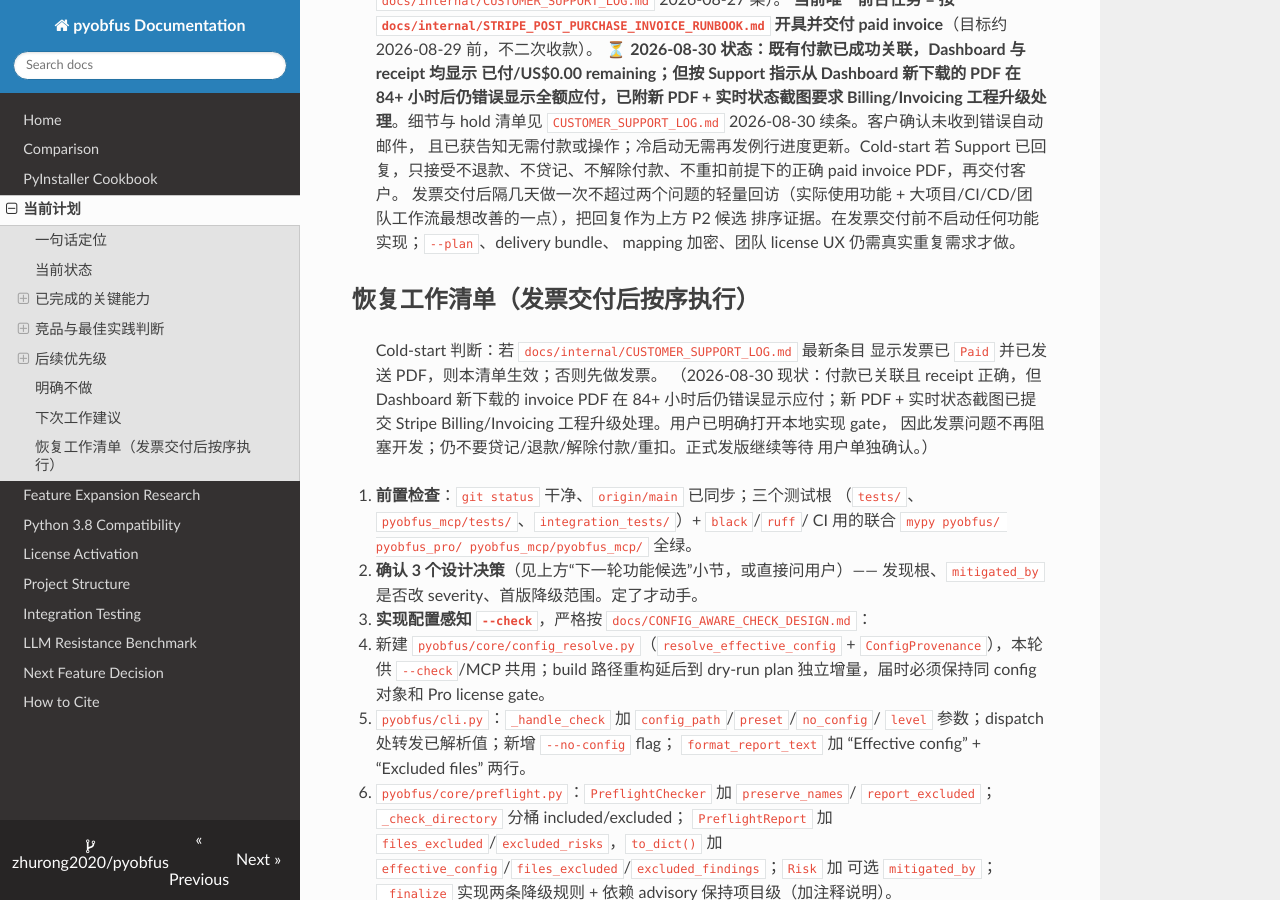
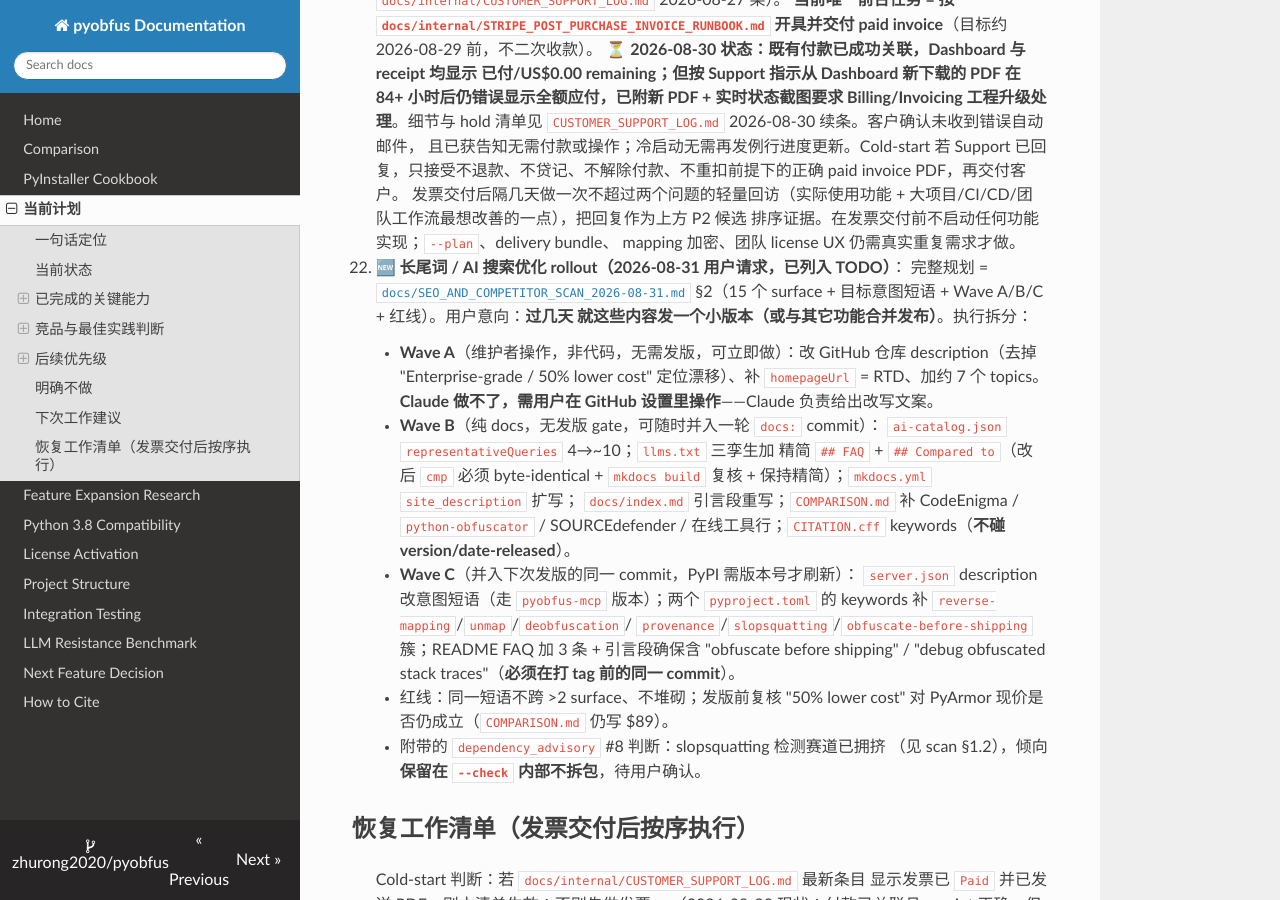
Before and after one commit to zhurong2020/pyobfus, an MkDocs documentation site: the page built from docs/CURRENT_PLAN_ZH.md, in a window 1280 px wide and 900 px high, scrolled down 16231 px. Built offline with MkDocs 1.6.1, drawn with Linux system fonts in a browser that asks for light colours; nearby versions of some CDN libraries; some of the changed text lies outside the part shown.

Commit message:
docs: queue the SEO/keyword rollout as a TODO for a near-term small release
Per the user: add the 2026-08-31 competitor-scan / keyword plan to the
work queue with the intent of releasing a small version in a few days
(possibly bundled with other features). Recorded as:
- CURRENT_PLAN_ZH.md "下次工作建议" #11 — full Wave A/B/C breakdown, gates,
  and guardrails, pointing at docs/SEO_AND_COMPETITOR_SCAN_2026-08-31.md.
- CURRENT_PLAN_ZH.md "恢复工作清单" #7 — execution order at release time.
- CLAUDE.md cold-start — a bullet so the queued batch is visible on
  restart; Wave A stays a maintainer GitHub-settings action (Claude only
  drafts the copy).

Co-Authored-By: Claude Sonnet 5 <noreply@anthropic.com>

```diff
--- a/docs/CURRENT_PLAN_ZH.md
+++ b/docs/CURRENT_PLAN_ZH.md
@@ -769,6 +769,31 @@ provenance endpoint、两个 GitHub Release、MCP Registry `active` / `isLatest`
     大项目/CI/CD/团队工作流最想改善的一点），把回复作为上方 P2 候选
     排序证据。在发票交付前不启动任何功能实现；`--plan`、delivery bundle、
     mapping 加密、团队 license UX 仍需真实重复需求才做。
+11. **🆕 长尾词 / AI 搜索优化 rollout（2026-08-31 用户请求，已列入 TODO）**：
+    完整规划 = [`docs/SEO_AND_COMPETITOR_SCAN_2026-08-31.md`](SEO_AND_COMPETITOR_SCAN_2026-08-31.md)
+    §2（15 个 surface + 目标意图短语 + Wave A/B/C + 红线）。用户意向：**过几天
+    就这些内容发一个小版本（或与其它功能合并发布）**。执行拆分：
+    - **Wave A**（维护者操作，非代码，无需发版，可立即做）：改 GitHub 仓库
+      description（去掉 "Enterprise-grade / 50% lower cost" 定位漂移）、补
+      `homepageUrl` = RTD、加约 7 个 topics。**Claude 做不了，需用户在
+      GitHub 设置里操作**——Claude 负责给出改写文案。
+    - **Wave B**（纯 docs，无发版 gate，可随时并入一轮 `docs:` commit）：
+      `ai-catalog.json` `representativeQueries` 4→~10；`llms.txt` 三孪生加
+      精简 `## FAQ` + `## Compared to`（改后 `cmp` 必须 byte-identical +
+      `mkdocs build` 复核 + 保持精简）；`mkdocs.yml` `site_description` 扩写；
+      `docs/index.md` 引言段重写；`COMPARISON.md` 补 CodeEnigma /
+      `python-obfuscator` / SOURCEdefender / 在线工具行；`CITATION.cff`
+      keywords（**不碰 version/date-released**）。
+    - **Wave C**（并入下次发版的同一 commit，PyPI 需版本号才刷新）：
+      `server.json` description 改意图短语（走 `pyobfus-mcp` 版本）；两个
+      `pyproject.toml` 的 keywords 补 `reverse-mapping`/`unmap`/`deobfuscation`/
+      `provenance`/`slopsquatting`/`obfuscate-before-shipping` 簇；README FAQ
+      加 3 条 + 引言段确保含 "obfuscate before shipping" / "debug obfuscated
+      stack traces"（**必须在打 tag 前的同一 commit**）。
+    - 红线：同一短语不跨 >2 surface、不堆砌；发版前复核 "50% lower cost"
+      对 PyArmor 现价是否仍成立（`COMPARISON.md` 仍写 $89）。
+    - 附带的 `dependency_advisory` #8 判断：slopsquatting 检测赛道已拥挤
+      （见 scan §1.2），倾向**保留在 `--check` 内部不拆包**，待用户确认。
 
 ## 恢复工作清单（发票交付后按序执行）
 
@@ -817,3 +842,8 @@ provenance endpoint、两个 GitHub Release、MCP Registry `active` / `isLatest`
    全矩阵 CI/CodeQL 均绿，全新 venv 安装核实带两个新 flag）。发布前质量门为
    Core 1208 passed/1 skipped、MCP 93 passed、端到端 7 passed，Black/Ruff/
    联合 mypy 全绿。MCP 与 VS Code 扩展本轮 `[Unreleased]` 均为空，未动。
+7. **长尾词 / AI 搜索优化 rollout**（见上方"下次工作建议" #11 + scan doc §2）：
+   ⏳ 已列入 TODO，用户意向"过几天发一个小版本（或与其它功能合并）"。到点时
+   按 Wave B（docs-only，可先做）→ Wave C（keywords/README/`server.json`，进
+   发版 commit）执行；Wave A 交用户在 GitHub 设置里操作，Claude 只出文案。
+   发版仍走 `check_unreleased_changelogs.py` → 先 Core 后 MCP → 用户逐次批准。
```
Also changed, not shown: CLAUDE.md (+8 -1 lines).
